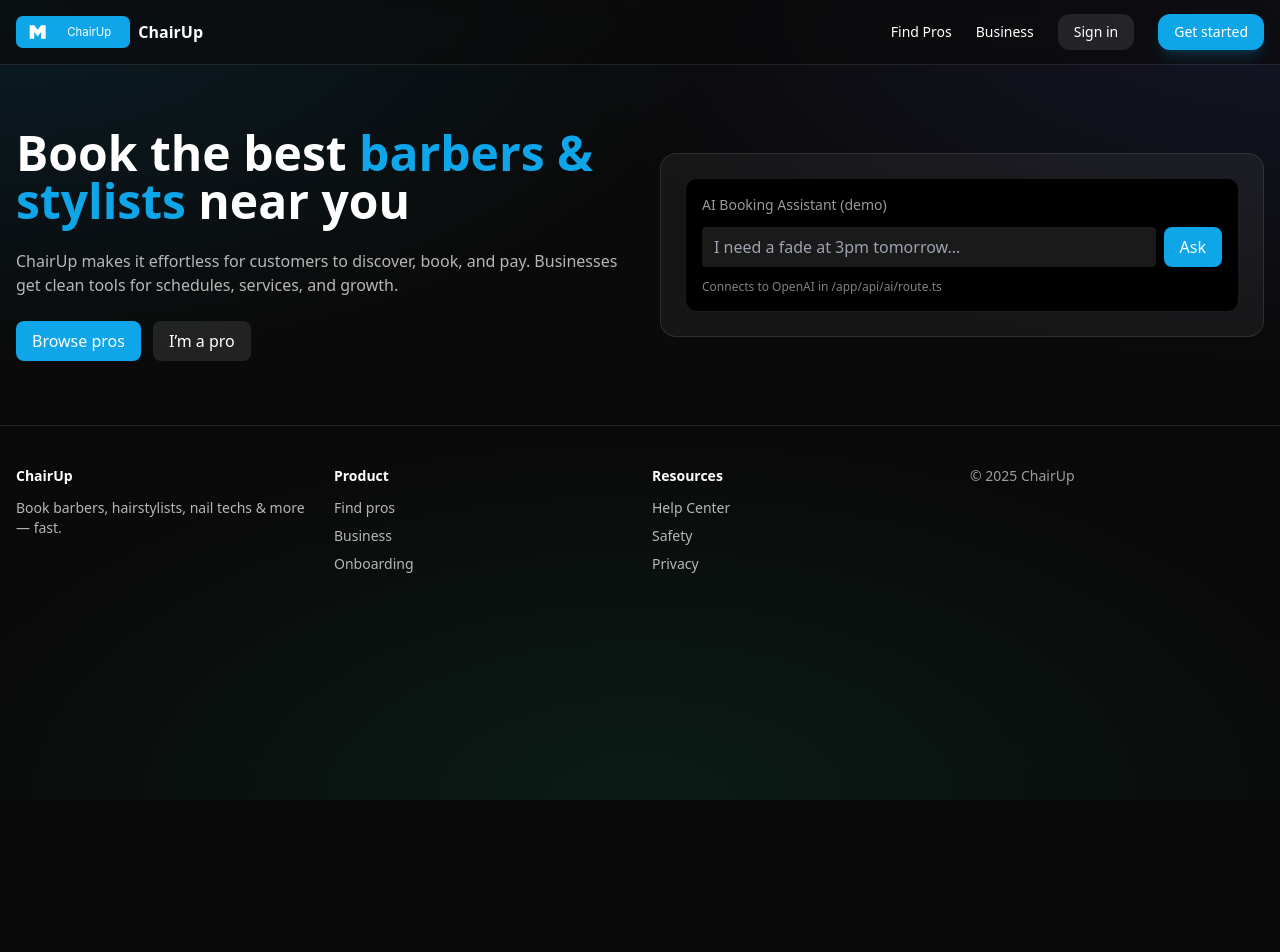
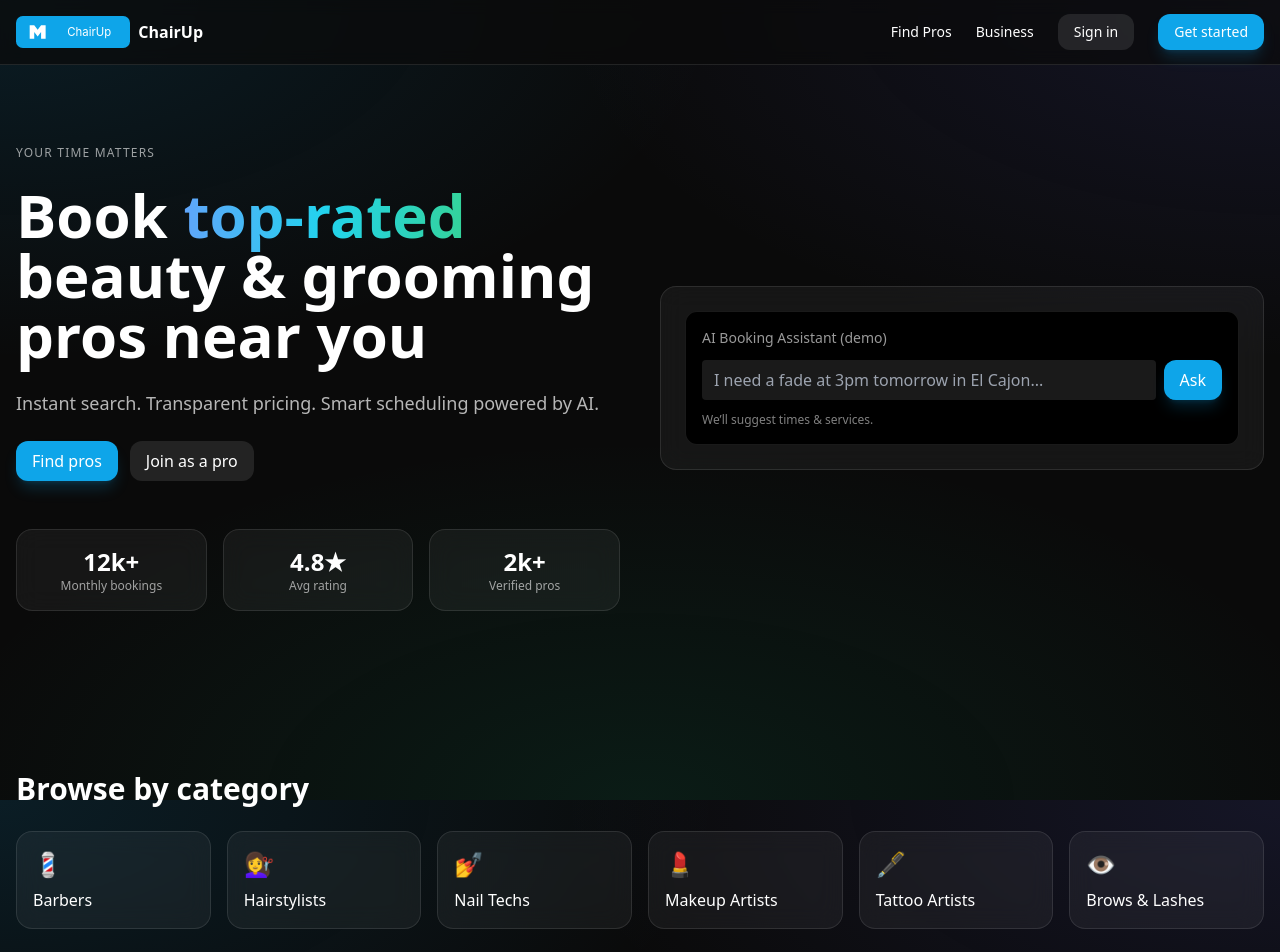
Before and after one commit to Rivanhindaia/ChairUpAi, a Next.js app in the folder ChairUp/: page / in a window 1280 px wide. Shown: the top 952 px of the page. Before the commit the page ends 800 px from the top, so only its background shows below. Built offline with nearby package versions, Linux system fonts and the light colour scheme.

Commit message:
Update page.tsx

```diff
--- a/ChairUp/app/page.tsx
+++ b/ChairUp/app/page.tsx
@@ -1,28 +1,138 @@
 import Link from 'next/link'
 
-export default function Page() {
+const categories = [
+  { name: 'Barbers', emoji: '💈', href: '/customer?cat=Barber' },
+  { name: 'Hairstylists', emoji: '💇‍♀️', href: '/customer?cat=Hairstylist' },
+  { name: 'Nail Techs', emoji: '💅', href: '/customer?cat=Nail%20Technician' },
+  { name: 'Makeup Artists', emoji: '💄', href: '/customer?cat=Makeup%20Artist' },
+  { name: 'Tattoo Artists', emoji: '🖋️', href: '/customer?cat=Tattoo%20Artist' },
+  { name: 'Brows & Lashes', emoji: '👁️', href: '/customer' }
+]
+
+export default function Home() {
   return (
-    <section className="container grid lg:grid-cols-2 gap-10 py-16 items-center">
+    <div>
+      {/* HERO */}
+      <section className="section">
+        <div className="container grid lg:grid-cols-2 gap-10 items-center">
           <div className="space-y-6">
-        <h1 className="text-4xl md:text-5xl font-bold leading-tight">
-          Book the best <span className="text-brand">barbers & stylists</span> near you
+            <p className="text-xs tracking-widest uppercase text-white/60">Your time matters</p>
+            <h1 className="text-4xl md:text-6xl font-extrabold leading-tight">
+              Book <span className="grad-text">top-rated</span> beauty & grooming pros near you
             </h1>
-        <p className="text-white/70">ChairUp makes it effortless for customers to discover, book, and pay. Businesses get clean tools for schedules, services, and growth.</p>
-        <div className="flex gap-3">
-          <Link className="px-4 py-2 rounded-lg bg-brand hover:bg-brand-dark" href="/customer">Browse pros</Link>
-          <Link className="px-4 py-2 rounded-lg bg-white/10 hover:bg-white/20" href="/dashboard">I’m a pro</Link>
+            <p className="text-white/70 text-lg">
+              Instant search. Transparent pricing. Smart scheduling powered by AI.
+            </p>
+            <div className="flex flex-wrap gap-3">
+              <Link className="btn btn-primary shadow-glow" href="/customer">Find pros</Link>
+              <Link className="btn btn-ghost" href="/sign-up">Join as a pro</Link>
+            </div>
+            <div className="grid grid-cols-3 gap-4 pt-6 text-center">
+              {[['12k+', 'Monthly bookings'], ['4.8★', 'Avg rating'], ['2k+', 'Verified pros']].map(([n,l]) => (
+                <div key={l} className="glass p-4">
+                  <div className="text-2xl font-bold">{n}</div>
+                  <div className="text-xs text-white/60">{l}</div>
+                </div>
+              ))}
             </div>
           </div>
-      <div className="rounded-2xl overflow-hidden border border-white/10 bg-white/5 p-6">
+          <div className="glass p-6">
             <div className="rounded-xl border border-white/10 p-4 bg-black">
               <div className="text-sm text-white/60 mb-3">AI Booking Assistant (demo)</div>
               <form action="/api/ai" method="post" className="flex gap-2">
-            <input name="q" placeholder="I need a fade at 3pm tomorrow..." className="flex-1 px-3 py-2 rounded bg-white/10 outline-none" />
-            <button className="px-4 py-2 rounded-lg bg-brand hover:bg-brand-dark" type="submit">Ask</button>
+                <input
+                  name="q"
+                  placeholder="I need a fade at 3pm tomorrow in El Cajon..."
+                  className="flex-1 px-3 py-2 rounded bg-white/10 outline-none"
+                />
+                <button className="btn btn-primary" type="submit">Ask</button>
               </form>
-          <p className="text-xs text-white/50 mt-3">Connects to OpenAI in /app/api/ai/route.ts</p>
+              <p className="text-xs text-white/50 mt-3">We’ll suggest times & services.</p>
+            </div>
           </div>
         </div>
       </section>
+
+      {/* QUICK CATEGORIES */}
+      <section className="section">
+        <div className="container">
+          <h2 className="text-2xl md:text-3xl font-bold mb-6">Browse by category</h2>
+          <div className="grid grid-cols-2 sm:grid-cols-3 lg:grid-cols-6 gap-4">
+            {categories.map(c => (
+              <Link key={c.name} href={c.href} className="glass p-4 hover:bg-white/10 transition">
+                <div className="text-2xl">{c.emoji}</div>
+                <div className="mt-2 font-medium">{c.name}</div>
+              </Link>
+            ))}
+          </div>
+        </div>
+      </section>
+
+      {/* HOW IT WORKS */}
+      <section className="section">
+        <div className="container grid md:grid-cols-3 gap-6">
+          {[
+            ['Search', 'Find nearby pros by category, price, rating and availability.'],
+            ['Book', 'Choose a time that works — we’ll confirm instantly.'],
+            ['Show up', 'We remind you automatically; pay and tip cashless.']
+          ].map(([title, desc], i) => (
+            <div key={title} className="glass p-6">
+              <div className="text-brand font-semibold">{String(i+1).padStart(2,'0')}</div>
+              <h3 className="text-xl font-semibold mt-2">{title}</h3>
+              <p className="text-white/70 mt-2">{desc}</p>
+            </div>
+          ))}
+        </div>
+      </section>
+
+      {/* FEATURED STRIP */}
+      <section className="section py-10">
+        <div className="container">
+          <div className="glass p-6 flex flex-wrap items-center justify-between gap-4">
+            <div>
+              <div className="text-sm text-white/60">Built for businesses</div>
+              <h3 className="text-xl font-semibold">A clean dashboard that helps you grow</h3>
+            </div>
+            <div className="flex gap-3">
+              <Link href="/dashboard" className="btn btn-ghost">View dashboard</Link>
+              <Link href="/onboarding" className="btn btn-primary">Start onboarding</Link>
+            </div>
+          </div>
+        </div>
+      </section>
+
+      {/* TESTIMONIALS */}
+      <section className="section">
+        <div className="container">
+          <h2 className="text-2xl md:text-3xl font-bold mb-8">Loved by pros & customers</h2>
+          <div className="grid md:grid-cols-3 gap-6">
+            {[
+              ['“My no-shows dropped to near zero.”', 'Alex, Barber'],
+              ['“I can fill gaps in my day with one tap.”', 'Maya, Nail Tech'],
+              ['“Finding a last-minute cut is so easy now.”', 'Riley, Customer']
+            ].map(([quote, who]) => (
+              <div key={who} className="glass p-6">
+                <p className="text-white/90">{quote}</p>
+                <p className="text-white/60 mt-3 text-sm">— {who}</p>
+              </div>
+            ))}
+          </div>
+        </div>
+      </section>
+
+      {/* FINAL CTA */}
+      <section className="section">
+        <div className="container text-center">
+          <div className="glass p-10">
+            <h3 className="text-2xl md:text-3xl font-bold">Ready to get started?</h3>
+            <p className="text-white/70 mt-2">Join thousands of pros growing their business on ChairUp.</p>
+            <div className="mt-6 flex flex-wrap items-center justify-center gap-3">
+              <Link className="btn btn-primary" href="/sign-up">Create a pro account</Link>
+              <Link className="btn btn-ghost" href="/customer">Browse nearby pros</Link>
+            </div>
+          </div>
+        </div>
+      </section>
+    </div>
   )
 }
```
Lines whose indentation alone changed are shown as unchanged.
